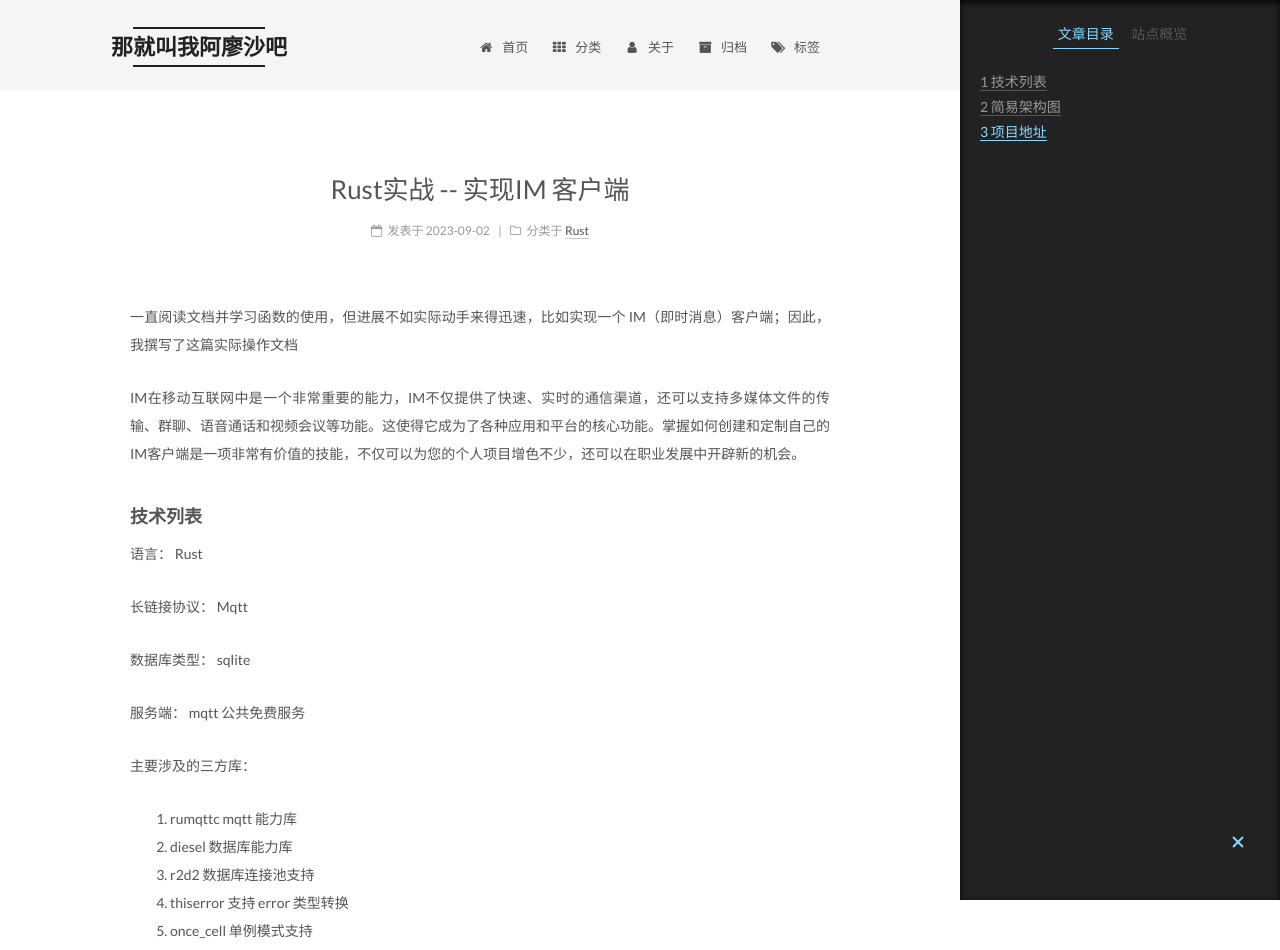
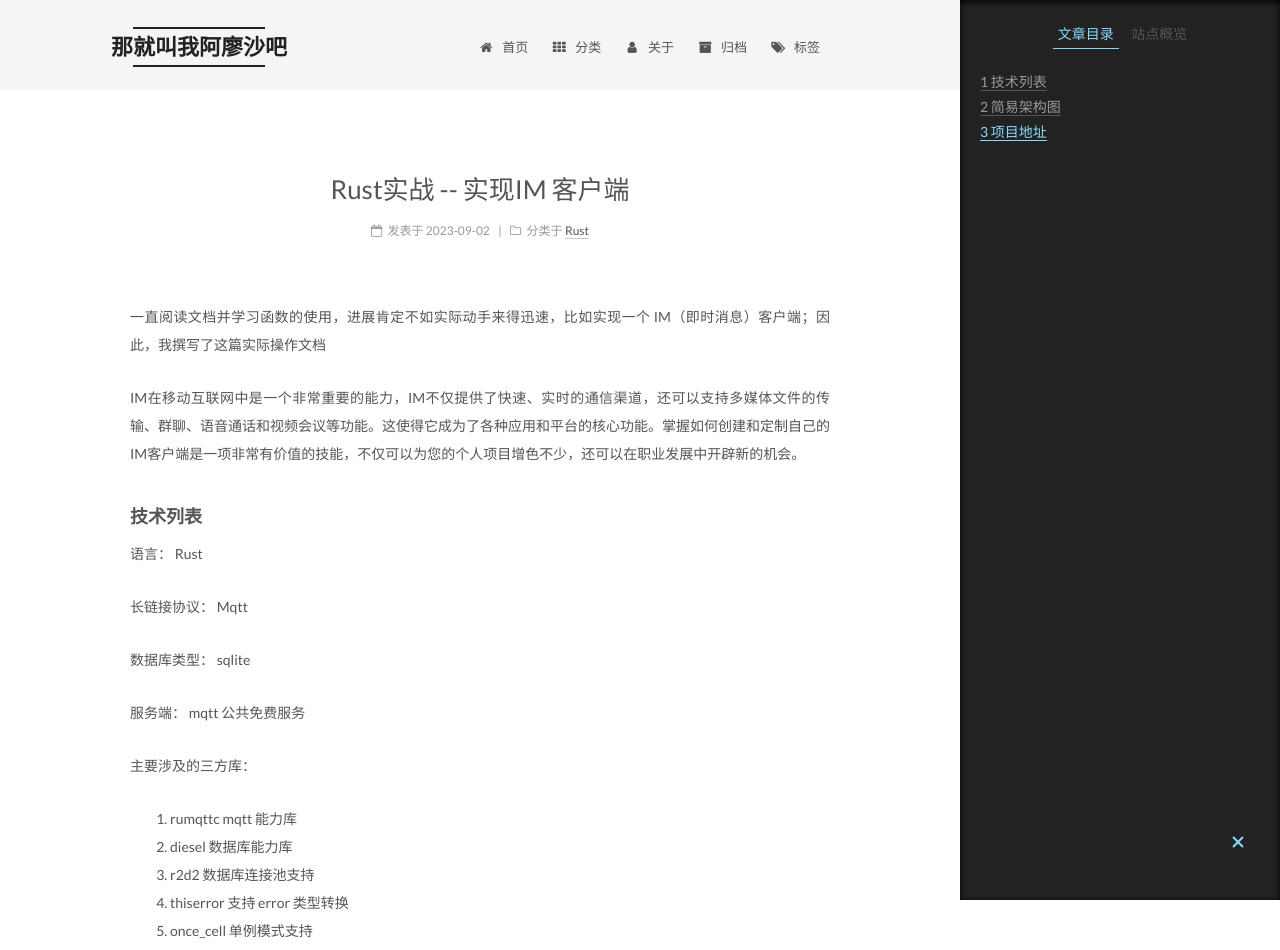
Before and after one commit to FaceWaller/FaceWaller.github.io, a Jekyll site: the page built from _posts/Rust/2023-09-02- Rust实战 -- 实现IM 客户端.md, in a window 1280 px wide. Shown: the top 950 px of the page. Built offline with Jekyll 4.4.1, drawn with Linux system fonts in a browser that asks for light colours; comment, search, counter and statistics services are not loaded.

Commit message:
Update 2023-09-02- Rust实战 -- 实现IM 客户端.md

```diff
--- a/_posts/Rust/2023-09-02- Rust实战 -- 实现IM 客户端.md
+++ b/_posts/Rust/2023-09-02- Rust实战 -- 实现IM 客户端.md
@@ -8,7 +8,7 @@ tags: Rust
 
 ---
 
-一直阅读文档并学习函数的使用，但进展不如实际动手来得迅速，比如实现一个 IM（即时消息）客户端；因此，我撰写了这篇实际操作文档
+一直阅读文档并学习函数的使用，进展肯定不如实际动手来得迅速，比如实现一个 IM（即时消息）客户端；因此，我撰写了这篇实际操作文档
 
 IM在移动互联网中是一个非常重要的能力，IM不仅提供了快速、实时的通信渠道，还可以支持多媒体文件的传输、群聊、语音通话和视频会议等功能。这使得它成为了各种应用和平台的核心功能。掌握如何创建和定制自己的IM客户端是一项非常有价值的技能，不仅可以为您的个人项目增色不少，还可以在职业发展中开辟新的机会。
 
```
